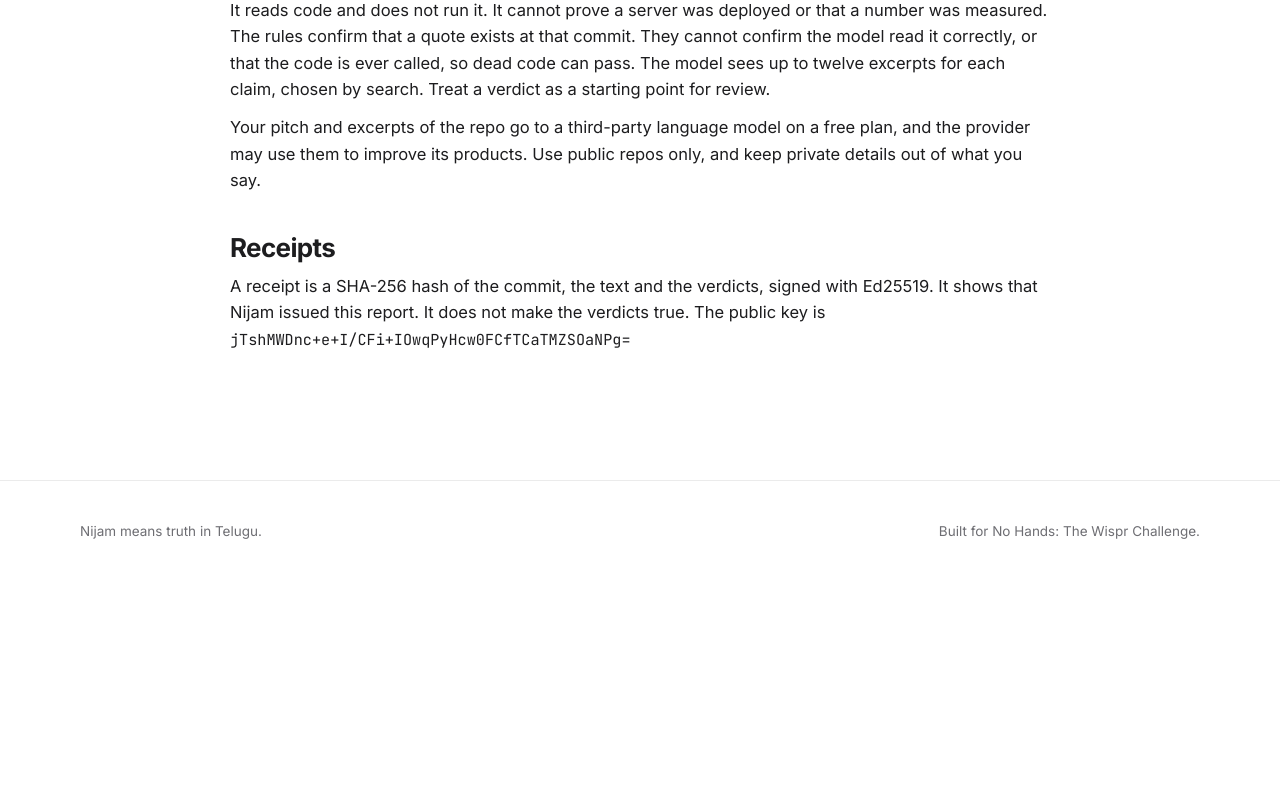
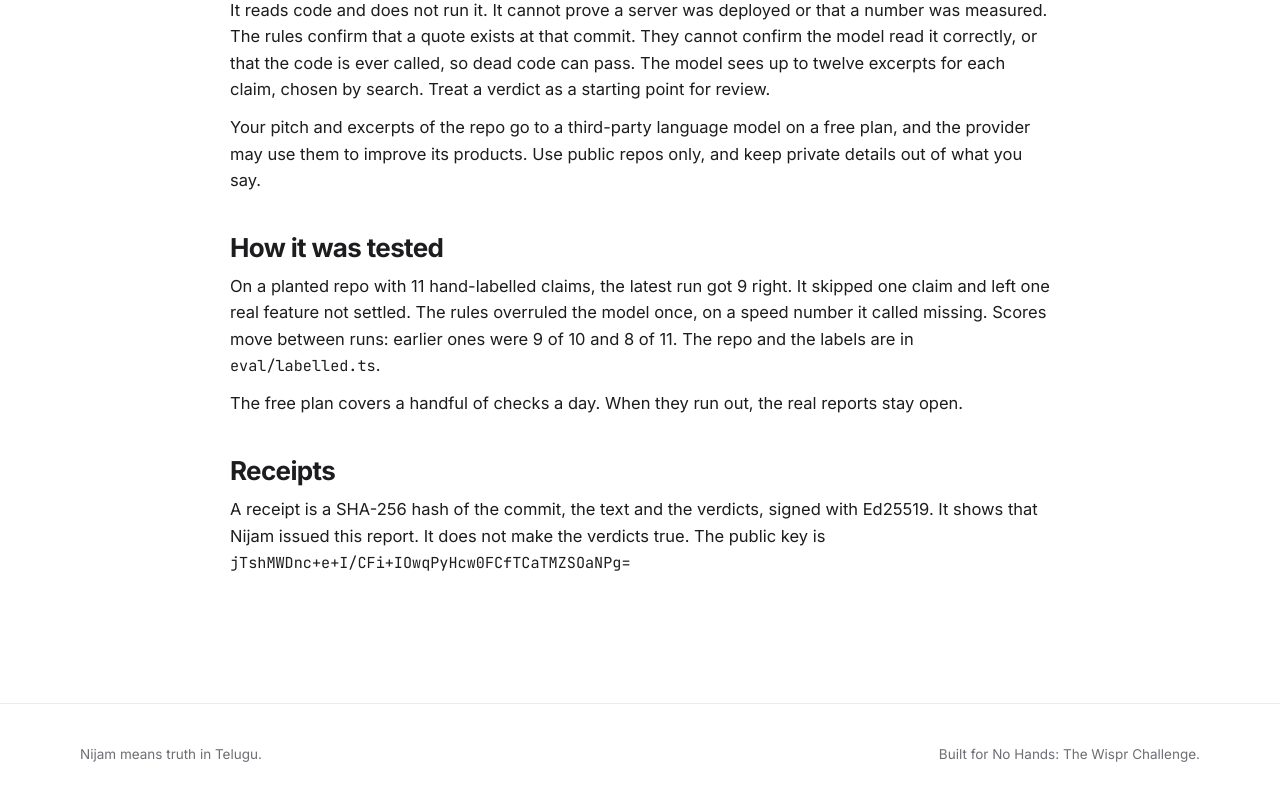
Before and after one commit to YASASWIP012/nijam, a Next.js app: page /how in a window 1280 px wide. Shown: the part 973-1773 px from the top of the page. Before the commit the page ends 1564 px from the top, so only its background shows below. Built offline with nearby package versions, Linux system fonts and the light colour scheme.

Commit message:
Publish test results on the how page

```diff
--- a/src/app/how/page.tsx
+++ b/src/app/how/page.tsx
@@ -35,6 +35,13 @@ export default function How() {
           search. Treat a verdict as a starting point for review.
         </p>
         <p>Your pitch and excerpts of the repo go to a third-party language model on a free plan, and the provider may use them to improve its products. Use public repos only, and keep private details out of what you say.</p>
+        <h2>How it was tested</h2>
+        <p>
+          On a planted repo with 11 hand-labelled claims, the latest run got 9 right. It skipped one claim and left one real
+          feature not settled. The rules overruled the model once, on a speed number it called missing. Scores move between
+          runs: earlier ones were 9 of 10 and 8 of 11. The repo and the labels are in <span className="t-mono">eval/labelled.ts</span>.
+        </p>
+        <p>The free plan covers a handful of checks a day. When they run out, the real reports stay open.</p>
         <h2>Receipts</h2>
         <p>
           A receipt is a SHA-256 hash of the commit, the text and the verdicts, signed with Ed25519. It shows that Nijam
```
